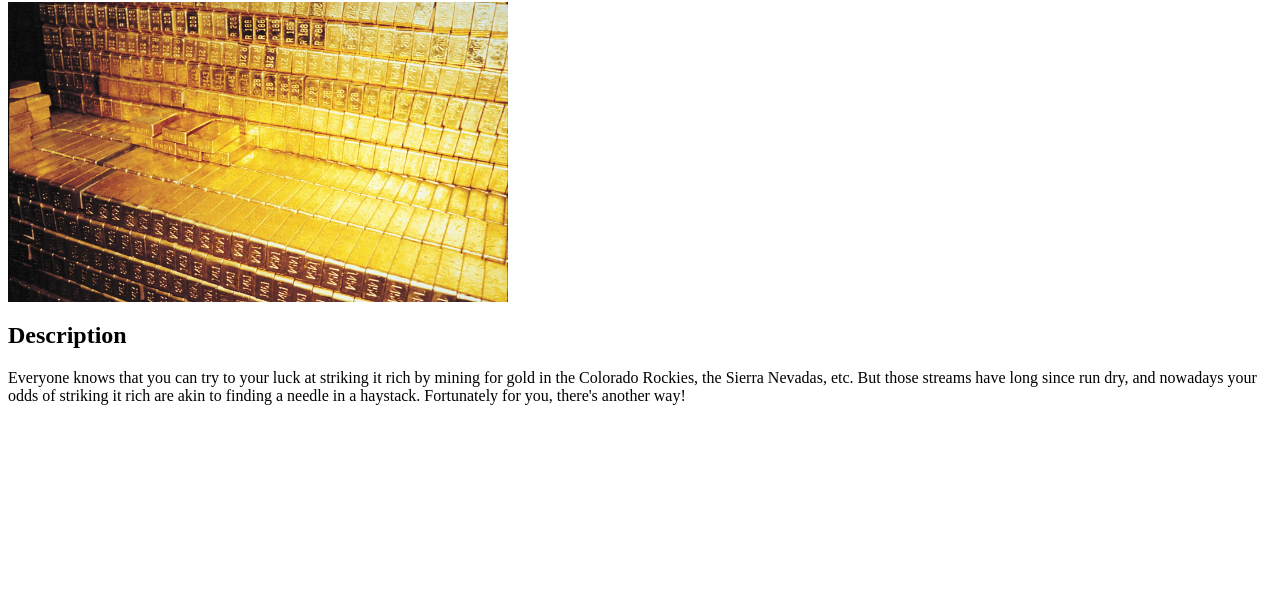
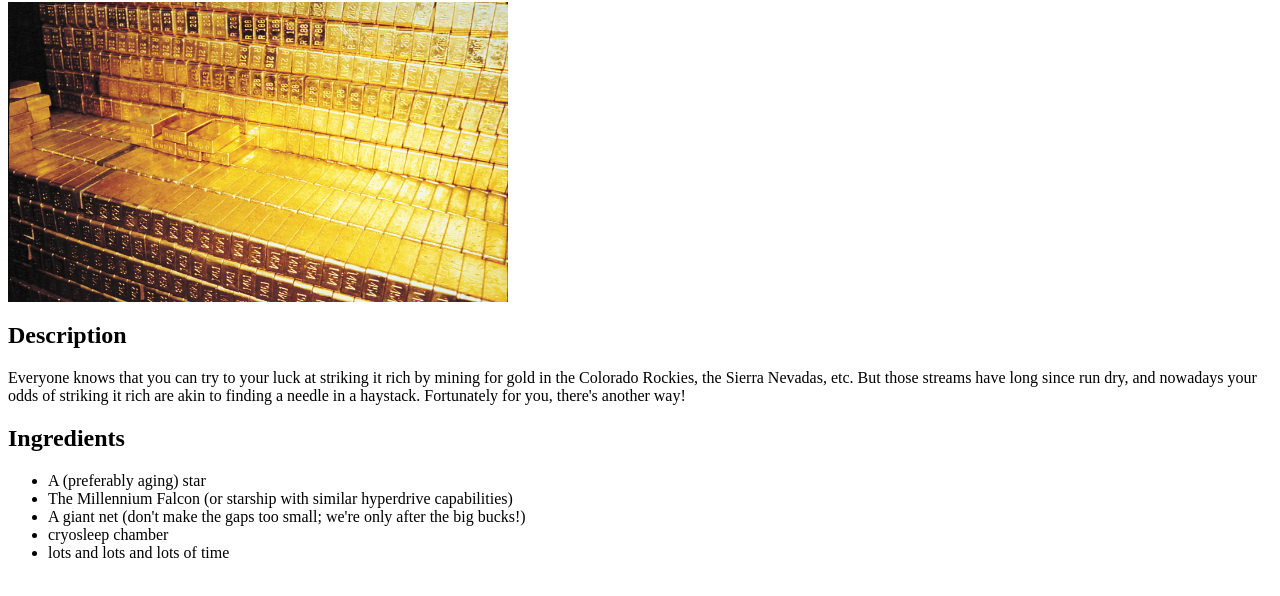
Before and after one commit to gizmo572/odin-recipes1, a plain HTML site: page recipes/gold.html in a window 1280 px wide. Shown: the part 104-700 px from the top of the page. Drawn offline with Linux system fonts and the light colour scheme.

Commit message:
add ingredients list to gold.html

```diff
--- a/recipes/gold.html
+++ b/recipes/gold.html
@@ -5,5 +5,13 @@
         <img src="../gold-bars.jpeg" alt="gold bars" height="300" width="500">
         <h2>Description</h2>
         <p>Everyone knows that you can try to your luck at striking it rich by mining for gold in the Colorado Rockies, the Sierra Nevadas, etc. But those streams have long since run dry, and nowadays your odds of striking it rich are akin to finding a needle in a haystack. Fortunately for you, there's another way!</p>
+        <h2>Ingredients</h2>
+        <ul>
+            <li>A (preferably aging) star</li>
+            <li>The Millennium Falcon (or starship with similar hyperdrive capabilities)</li>
+            <li>A giant net (don't make the gaps too small; we're only after the big bucks!)</li>
+            <li>cryosleep chamber</li>
+            <li>lots and lots and lots of time</li>
+        </ul>
     </body>
 </html>
```
